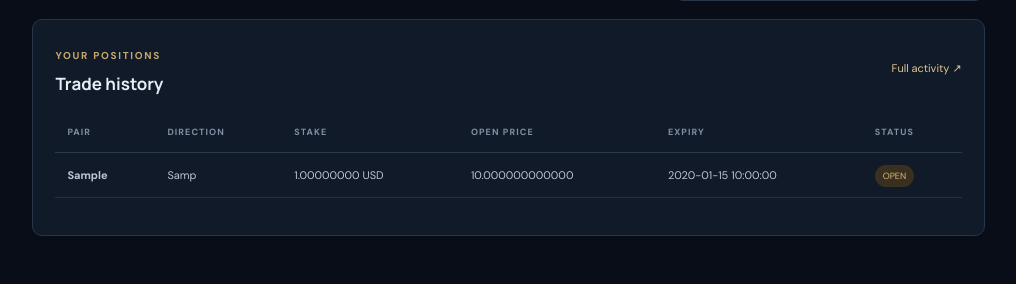
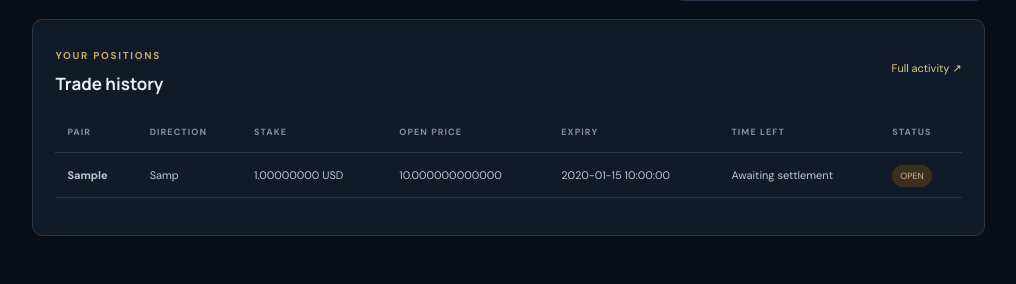
Before and after one commit to anorbert/shell, a Laravel app: page /trading in a window 1280 px wide. Shown: the part 1022-1306 px from the top of the page, without its empty margins (254-1270 px from the left). Run offline with Laravel 12, Linux system fonts and the light colour scheme; the visitor is signed in with stand-in values (Sample User, id 1); data comes from the database, SQL or seed files in the repository; tables that the repository leaves empty hold one stand-in row (values such as "Sample post"); style sheets or scripts are compiled from the project's sources.

Commit message:
Add live chart refresh and open-trade countdowns

```diff
--- a/app/Http/Controllers/Client/MarketController.php
+++ b/app/Http/Controllers/Client/MarketController.php
@@ -5,6 +5,7 @@ namespace App\Http\Controllers\Client;
 use App\Http\Controllers\Controller;
 use App\Services\MarketQuoteService;
 use Illuminate\Http\Request;
+use Illuminate\Http\Client\ConnectionException;
 use Illuminate\Support\Facades\DB;
 use RuntimeException;
 
@@ -67,6 +68,9 @@ class MarketController extends Controller
             ]);
         } catch (RuntimeException $exception) {
             return response()->json(['message' => $exception->getMessage()], 422);
+        } catch (ConnectionException $exception) {
+            report($exception);
+            return response()->json(['message' => 'Chart provider is temporarily unreachable. Please retry shortly.'], 503);
         }
     }
 
--- a/resources/views/client/trading.blade.php
+++ b/resources/views/client/trading.blade.php
@@ -29,8 +29,8 @@
 </section>
 </div>
 <section class="panel"><div class="panel-head"><div><span class="eyebrow">YOUR POSITIONS</span><h2>Trade history</h2></div><a class="text-link" href="{{ route('activity.index') }}">Full activity ↗</a></div>
-<div class="table-wrap"><table class="data-table"><thead><tr><th>PAIR</th><th>DIRECTION</th><th>STAKE</th><th>OPEN PRICE</th><th>EXPIRY</th><th>STATUS</th></tr></thead><tbody>
-@forelse($trades as $trade)<tr><td><strong>{{ $trade->symbol }}</strong></td><td>{{ $trade->direction }}</td><td>{{ $trade->stake }} {{ $trade->wallet_currency ?? $currency }}</td><td>{{ $trade->opening_price }}</td><td>{{ $trade->expires_at }}</td><td><span class="table-status {{ $trade->status==='open'?'pending':'verified' }}">{{ strtoupper($trade->status) }}</span></td></tr>@empty<tr><td colspan="6" class="table-empty">No paper trades yet. Your first position will appear here.</td></tr>@endforelse
+<div class="table-wrap"><table class="data-table"><thead><tr><th>PAIR</th><th>DIRECTION</th><th>STAKE</th><th>OPEN PRICE</th><th>EXPIRY</th><th>TIME LEFT</th><th>STATUS</th></tr></thead><tbody>
+@forelse($trades as $trade)<tr><td><strong>{{ $trade->symbol }}</strong></td><td>{{ $trade->direction }}</td><td>{{ $trade->stake }} {{ $trade->wallet_currency ?? $currency }}</td><td>{{ $trade->opening_price }}</td><td>{{ $trade->expires_at }}</td><td>@if($trade->status==='open')<span class="trade-countdown" data-expiry="{{ strtotime($trade->expires_at) * 1000 }}">Calculating…</span>@else — @endif</td><td><span class="table-status {{ $trade->status==='open'?'pending':'verified' }}">{{ strtoupper($trade->status) }}</span></td></tr>@empty<tr><td colspan="7" class="table-empty">No paper trades yet. Your first position will appear here.</td></tr>@endforelse
 </tbody></table></div><div class="pagination-wrap">{{ $trades->links() }}</div></section>
 @endsection
 @push('scripts')
@@ -40,7 +40,7 @@ const chartContext=chartCanvas.getContext('2d');
 const chartMarket=document.getElementById('chart-market');
 const tradeSymbol=document.getElementById('trade-symbol');
 let chartInterval='1m';
-let chartCandles=[];
+let chartCandles=[];let chartLoading=false;
 function drawCandles(){
     const ratio=window.devicePixelRatio||1;
     const width=chartCanvas.clientWidth||700;
@@ -66,6 +66,8 @@ function drawCandles(){
     document.getElementById('chart-last-price').textContent='Last candle close: '+last.close+' USDT';
 }
 async function loadCandles(){
+    if(chartLoading)return;
+    chartLoading=true;
     const symbol=chartMarket.value;
     document.getElementById('chart-symbol').textContent=symbol;
     document.getElementById('chart-health').textContent='LOADING';
@@ -77,7 +79,7 @@ async function loadCandles(){
     }catch(error){
         chartCandles=[];drawCandles();document.getElementById('chart-health').textContent='UNAVAILABLE';
         document.getElementById('chart-updated').textContent=error.message;
-    }
+    }finally{chartLoading=false;}
 }
 chartMarket.addEventListener('change',()=>{tradeSymbol.value=chartMarket.value;loadCandles();});
 tradeSymbol.addEventListener('change',()=>{chartMarket.value=tradeSymbol.value;loadCandles();});
@@ -88,6 +90,17 @@ document.querySelectorAll('[data-interval]').forEach(button=>button.addEventList
 }));
 window.addEventListener('resize',drawCandles);
 loadCandles();
+window.setInterval(loadCandles,30000);
+function updateTradeCountdowns(){
+    const now=Date.now();
+    document.querySelectorAll('[data-expiry]').forEach(element=>{
+        const seconds=Math.max(0,Math.ceil((Number(element.dataset.expiry)-now)/1000));
+        if(seconds===0){element.textContent='Awaiting settlement';return;}
+        const minutes=Math.floor(seconds/60),remaining=seconds%60;
+        element.textContent=minutes+'m '+String(remaining).padStart(2,'0')+'s';
+    });
+}
+updateTradeCountdowns();window.setInterval(updateTradeCountdowns,1000);
 const stakeInput=document.getElementById('trade-stake');
 const payoutRate={{ (int) config('shell.paper.payout_basis_points',18000) / 10000 }};
 function updatePayout(){const stake=Math.max(0,Number(stakeInput.value)||0);document.getElementById('potential-return').textContent=(stake*payoutRate).toFixed(2);}
```
